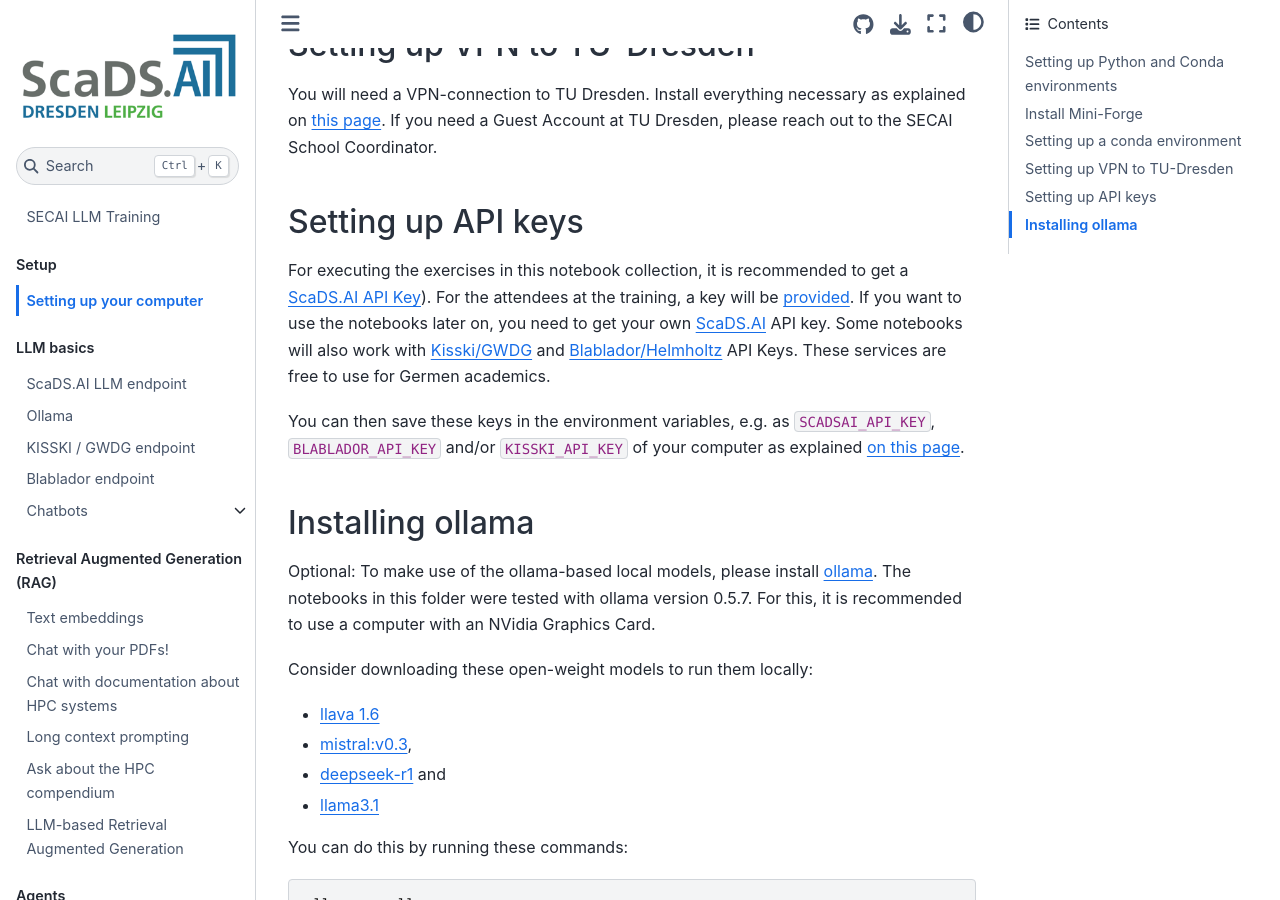
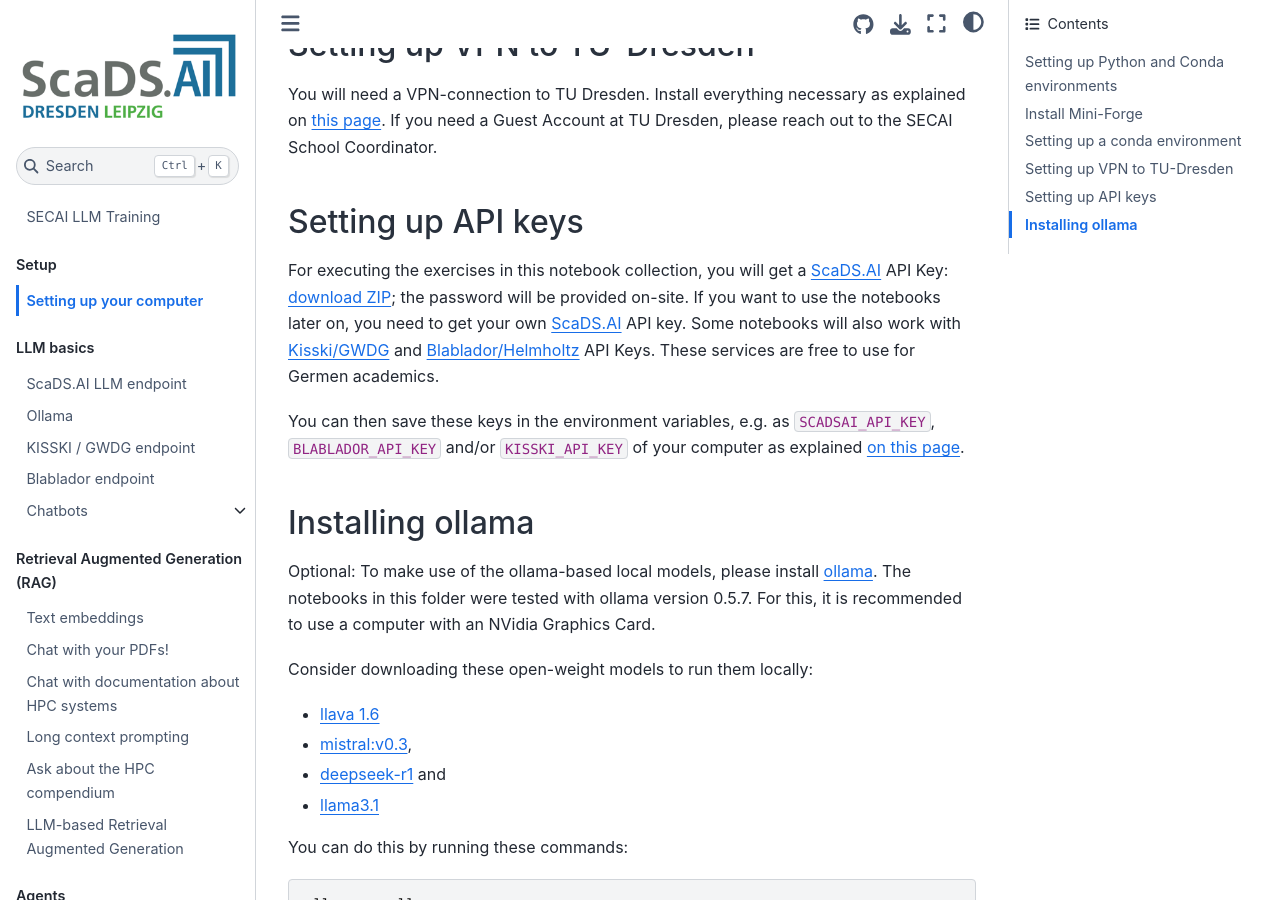
Before and after one commit to ScaDS/secai_llm_training, a Jupyter Book: the page built from docs/00_setup/readme.md, in a window 1280 px wide and 900 px high, scrolled down 2259 px. Built offline with Jupyter Book 1.0.4 settings and Sphinx 7.4.7 and the Sphinx Book theme 1.1.4, drawn with Linux system fonts in a browser that asks for light colours.

Commit message:
Update readme.md

```diff
--- a/docs/00_setup/readme.md
+++ b/docs/00_setup/readme.md
@@ -45,7 +45,7 @@
 
 ## Setting up API keys
 
-For executing the exercises in this notebook collection, it is recommended to get a [ScaDS.AI API Key](https://llm.scads.ai/)). For the attendees at the training, a key will be [provided](api_key.zip). If you want to use the notebooks later on, you need to get your own ScaDS.AI API key. Some notebooks will also work with [Kisski/GWDG](https://kisski.gwdg.de/en/leistungen/2-02-llm-service/) and [Blablador/Helmholtz](https://sdlaml.pages.jsc.fz-juelich.de/ai/guides/blablador_api_access/) API Keys. These services are free to use for Germen academics.
+For executing the exercises in this notebook collection, you will get a ScaDS.AI API Key: [download ZIP](api_key.zip); the password will be provided on-site. If you want to use the notebooks later on, you need to get your own ScaDS.AI API key. Some notebooks will also work with [Kisski/GWDG](https://kisski.gwdg.de/en/leistungen/2-02-llm-service/) and [Blablador/Helmholtz](https://sdlaml.pages.jsc.fz-juelich.de/ai/guides/blablador_api_access/) API Keys. These services are free to use for Germen academics.
 
 You can then save these keys in the environment variables, e.g. as `SCADSAI_API_KEY`, `BLABLADOR_API_KEY` and/or `KISSKI_API_KEY` of your computer as explained [on this page](https://help.openai.com/en/articles/5112595-best-practices-for-api-key-safety).
 
```
